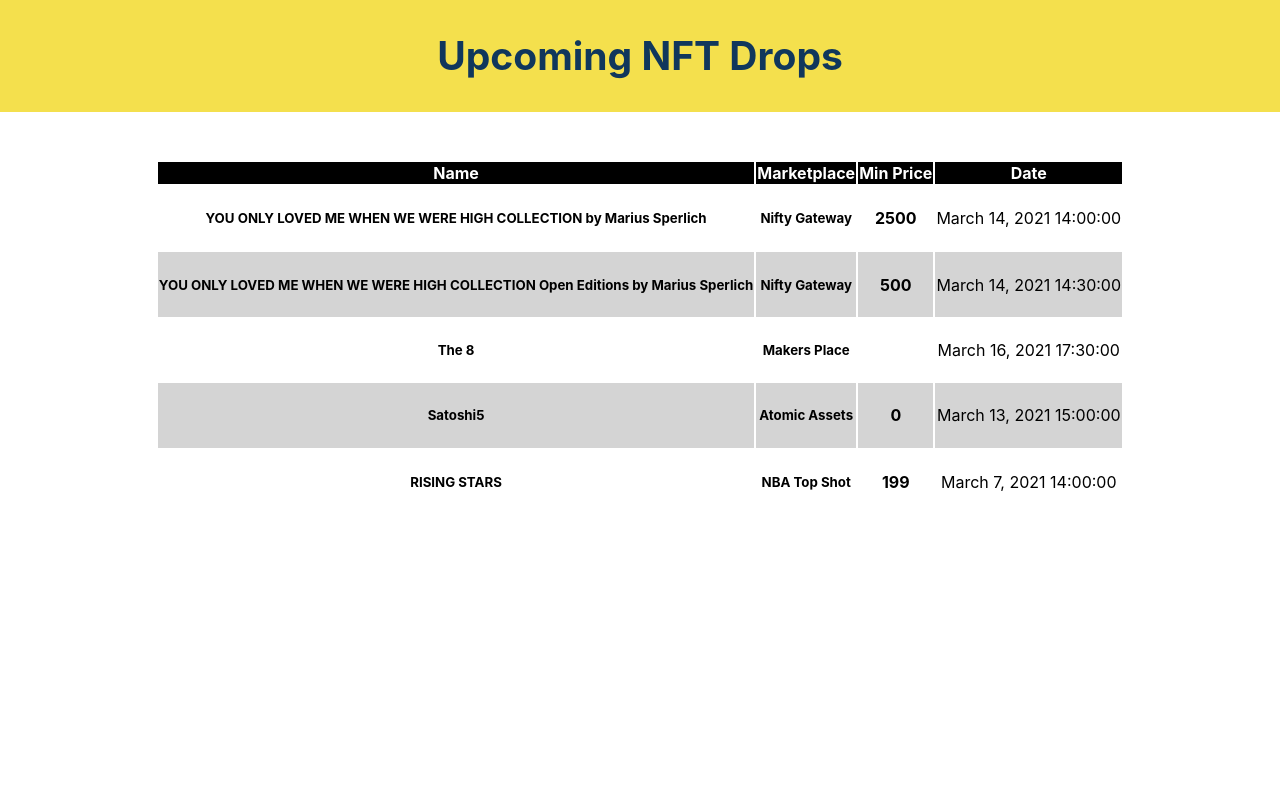
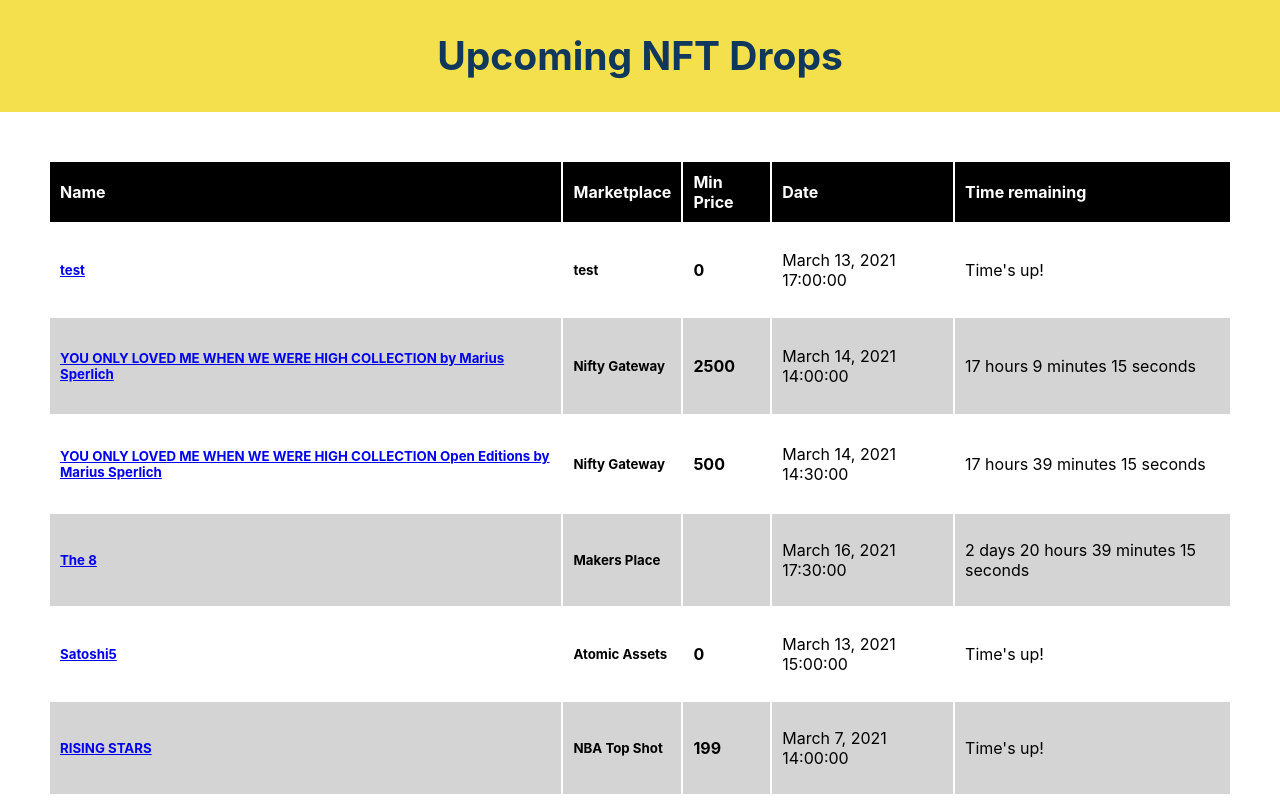
Before and after one commit to thepractice/nft-drops, a React (Create React App) app: page / in a window 1280 px wide. Built offline with nearby package versions, Linux system fonts and the light colour scheme.

Commit message:
Display countdown.

```diff
--- a/src/App.css
+++ b/src/App.css
@@ -19,20 +19,9 @@
   margin-top: 3em;
 }
 
-/*
-table {
-  display: flex;
-  justify-content: center;
-  border: 1px solid gray;
-}
-
-td {
-  border: 1px solid gray;
-  width: 30em;
-}
-*/
 table {
   margin: 0 auto;
+  text-align: left;
 }
 
 thead {
@@ -40,6 +29,10 @@
   color: white;
 }
 
+th, td {
+  padding: 10px;
+}
+
 tbody tr:nth-child(even) {
   background: #d4d4d4;
 }
--- a/src/Drops.js
+++ b/src/Drops.js
@@ -1,4 +1,4 @@
-import React from "react";
+import React, { useEffect, useState } from "react";
 import "./App.css";
 import { dropData } from "./data";
 
@@ -10,11 +10,52 @@
   );
 };
 
+
+
+
+
 const Drop = ({ name, creator, collectionName, date, url, minPrice, marketplace, category }) => {
+
+  const calculateTimeLeft = (date) => {
+    let year = new Date().getFullYear();
+    const difference = +new Date(date) - +new Date();
+    let timeLeft = {}
+    if (difference > 0) {
+      timeLeft = {
+        days: Math.floor(difference / (1000 * 60 * 60 * 24)),
+        hours: Math.floor((difference / (1000 * 60 * 60)) % 24),
+        minutes: Math.floor((difference / 1000 / 60) % 60),
+        seconds: Math.floor((difference / 1000) % 60)
+      };
+    }
+    return timeLeft;
+  }
+
+  const [timeLeft, setTimeLeft] = useState(calculateTimeLeft(date));
+
+  useEffect(() => {
+    setTimeout(() => {
+      setTimeLeft(calculateTimeLeft(date));
+    }, 1000);
+  });
+
+  const timerComponents = [];
+  Object.keys(timeLeft).forEach((interval) => {
+    if (!timeLeft[interval]) {
+      return;
+    }
+
+    timerComponents.push(
+      <span>
+        {timeLeft[interval]} {interval}{" "}
+      </span>
+    );
+  });
+
   return (
     <tr>
       <td>
-        <h5>{name}</h5>
+        <h5><a href={url}>{name}</a></h5>
       </td>
       <td>
         <h5>{marketplace}</h5>
@@ -24,6 +65,9 @@
       </td>
       <td>
         <p>{date}</p>
+      </td>
+      <td>
+        <p>{timerComponents.length ? timerComponents : <span>Time's up!</span>}</p>
       </td>
     </tr>
   );
@@ -41,6 +85,7 @@
               <th>Marketplace</th>
               <th>Min Price</th>
               <th>Date</th>
+              <th>Time remaining</th>
             </tr>
           </thead>
           <tbody>
--- a/src/data.js
+++ b/src/data.js
@@ -1,4 +1,14 @@
 export const dropData = [
+  {
+    name: "test",
+    creator: "test",
+    collectionName: "test",
+    date: "March 13, 2021 17:00:00",
+    url: "test",
+    minPrice: 0,
+    marketplace: "test",
+    category: "test",
+  },
   {
     name: "YOU ONLY LOVED ME WHEN WE WERE HIGH COLLECTION by Marius Sperlich",
     creator: "Marius Sperlich",
```
